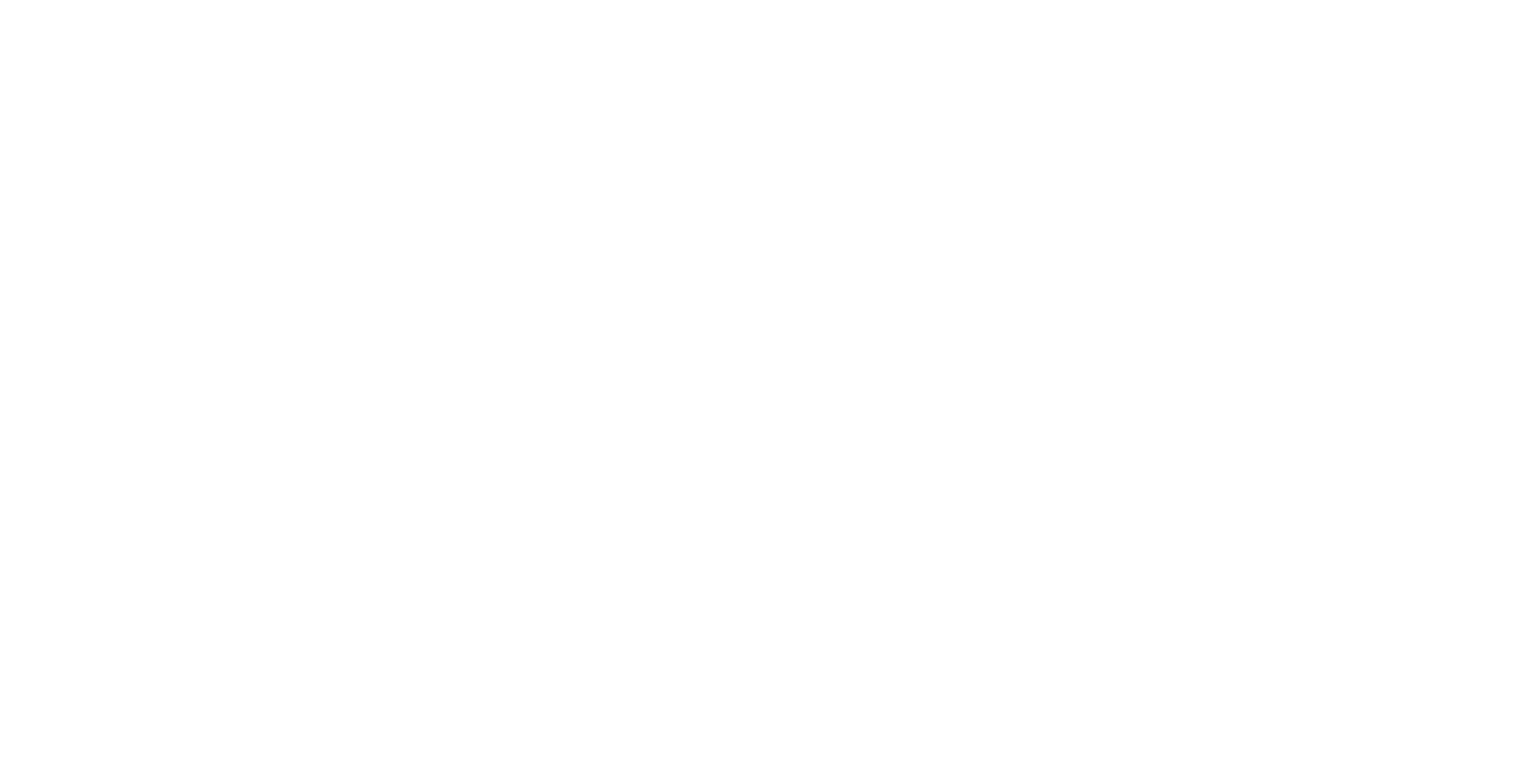
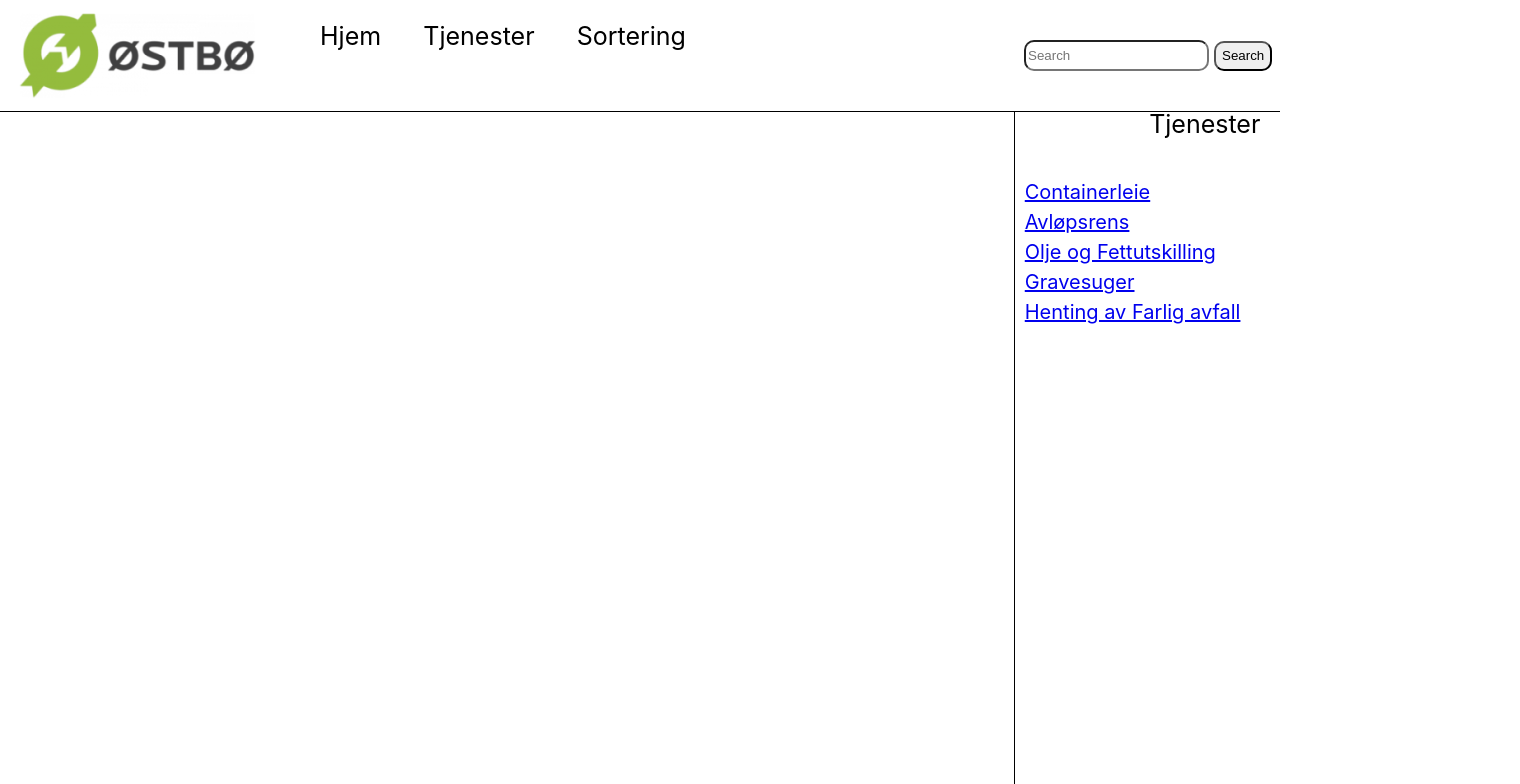
Before and after one commit to Magnuswk/uinGruppe9, a React (Create React App) app in the folder Eksamen UIN/project/client/: page /Tjenester/Containerleie in a window 1280 px wide. Shown: the top 784 px of the page, 1520 px wide, since content can reach past the window. Built offline with nearby package versions, Linux system fonts and the light colour scheme.

Commit message:
containerleie

```diff
--- /dev/null
+++ b/Eksamen UIN/project/client/src/components/Sortering.js
@@ -0,0 +1,25 @@
+import React from 'react'
+import Sidebar from "../components/Sidebar"
+import { NavLink } from 'react-router-dom'
+
+const Sortering = () => {
+    return (
+        <>
+            <Sidebar>
+                <h1>
+                    Sortering
+                </h1>
+                <h2>
+                    <ul>
+                        <li><NavLink to="/Sortering/Næringsavfall">Næringsavfall</NavLink></li>
+                        <li><NavLink to="/Sortering/Farlig-avfall">Farlig avfall</NavLink></li>
+                        <li><NavLink to="/Sortering/Byggavfall">Byggavfall</NavLink></li>
+                        <li><NavLink to="/Sortering/Jern-og-Metall">Jern og Metall</NavLink></li>
+                    </ul>
+                </h2>
+            </Sidebar>
+        </>
+    )
+}
+
+export default Sortering
--- /dev/null
+++ b/Eksamen UIN/project/client/src/components/Tjenester.js
@@ -0,0 +1,26 @@
+import React from 'react'
+import { NavLink } from 'react-router-dom'
+import Sidebar from "../components/Sidebar"
+
+const Tjenester = () => {
+    return (
+        <>
+           <Sidebar>
+                <h1>
+                    Tjenester
+                </h1>
+                <h2>
+                    <ul>
+                        <li><NavLink to="/Tjenester/Containerleie">Containerleie</NavLink></li>
+                        <li><NavLink to="/Tjenester/Avløpsrens" >Avløpsrens</NavLink></li>
+                        <li><NavLink to="/Tjenester/Olje-og-Fettutskilling">Olje og Fettutskilling</NavLink></li>
+                        <li><NavLink to="/Tjenester/Gravesuger">Gravesuger</NavLink></li>
+                        <li><NavLink to="/Tjenester/Henting-av-farlig-avfall">Henting av Farlig avfall</NavLink></li>
+                    </ul>
+                </h2>
+            </Sidebar>
+        </>
+    )
+}
+
+export default Tjenester
--- a/Eksamen UIN/project/client/src/pages/Byggavfall.jsx
+++ b/Eksamen UIN/project/client/src/pages/Byggavfall.jsx
@@ -1,6 +1,6 @@
 import React from 'react'
 import Header from '../components/Header'
-import Sidebar from "../components/Sidebar"
+import Sortering from "../components/Sortering"
 import { NavLink } from 'react-router-dom'
 import Artikkelmain from "../components/Artikkelmain"
 
@@ -8,19 +8,7 @@
     return (
         <>
             <Header />
-            <Sidebar>
-                <h1>
-                    Sortering
-                </h1>
-                <h2>
-                    <ul>
-                        <li><NavLink to="/Sortering/Næringsavfall">Næringsavfall</NavLink></li>
-                        <li><NavLink to="/Sortering/Farlig-avfall">Farlig avfall</NavLink></li>
-                        <li><NavLink to="/Sortering/Byggavfall">Byggavfall</NavLink></li>
-                        <li><NavLink to="/Sortering/Jern-og-Metall">Jern og Metall</NavLink></li>
-                    </ul>
-                </h2>
-            </Sidebar>
+            <Sortering />
             <Artikkelmain>
                 <h1>Byggavfall</h1>
                 <h2>Generelt om Byggavfall</h2>
--- a/Eksamen UIN/project/client/src/pages/Containerleie.jsx
+++ b/Eksamen UIN/project/client/src/pages/Containerleie.jsx
@@ -0,0 +1,19 @@
+import React from 'react'
+import Header from '../components/Header'
+import Tjenester from "../components/Tjenester"
+import { NavLink } from 'react-router-dom'
+import Artikkelmain from "../components/Artikkelmain"
+
+const Containerleie = () => {
+    return (
+        <>
+            <Header />
+            <Tjenester />
+            <Artikkelmain>
+
+            </Artikkelmain>
+        </>
+    )
+}
+
+export default Containerleie
--- a/Eksamen UIN/project/client/src/pages/Tjenester.jsx
+++ b/Eksamen UIN/project/client/src/pages/Tjenester.jsx
@@ -1,5 +1,5 @@
 import Header from '../components/Header'
-import Sidebar from "../components/Sidebar"
+import Tjenester from "../components/Tjenester"
 import Artikkelmain from "../components/Artikkelmain"
 import { NavLink } from 'react-router-dom'
 
@@ -7,20 +7,7 @@
     return (
         <>
             <Header />
-            <Sidebar>
-                <h1>
-                    Tjenester
-                </h1>
-                <h2>
-                    <ul>
-                        <li><NavLink to="/Tjenester/Containerleie">Containerleie</NavLink></li>
-                        <li><NavLink to="/Tjenester/Avløpsrens" >Avløpsrens</NavLink></li>
-                        <li><NavLink to="/Tjenester/Olje-og-Fettutskilling">Olje og Fettutskilling</NavLink></li>
-                        <li><NavLink to="/Tjenester/Gravesuger">Gravesuger</NavLink></li>
-                        <li><NavLink to="/Tjenester/Henting-av-farlig-avfall">Henting av Farlig avfall</NavLink></li>
-                    </ul>
-                </h2>
-            </Sidebar>
+           <Tjenester />
             <Artikkelmain>
                 <h1>Tjenester</h1>
                 <p>På denne siden kan du finne informasjon om hvilke tjenester vi i østbø tilbyr!</p>
--- a/Eksamen UIN/project/client/src/routes/Routes.js
+++ b/Eksamen UIN/project/client/src/routes/Routes.js
@@ -3,6 +3,7 @@
 import Tjenester from "../pages/Tjenester"
 import Sortering from "../pages/Sortering"
 import Byggavfall from "../pages/Byggavfall"
+import Containerleie from "../pages/Containerleie"
 
 const Routes = () =>(
     <Router>
@@ -19,6 +20,9 @@
             <Route exact path="/Sortering/Byggavfall">
                 <Byggavfall />
             </Route>
+            <Route exact path="/Tjenester/Containerleie">
+                <Containerleie />
+            </Route>
         </Switch>
     </Router>
 );
```
Also changed, not shown: Eksamen UIN/project/client/src/components/README.md (deleted).
